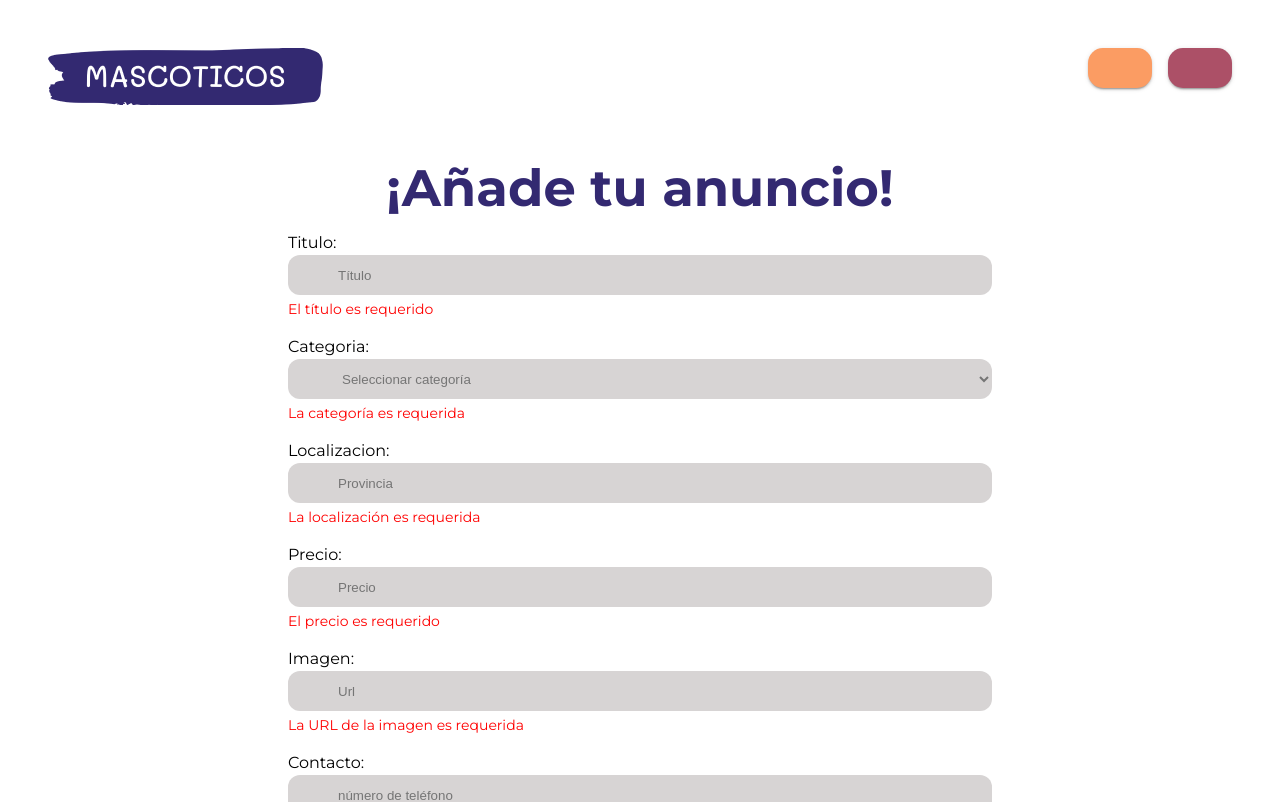
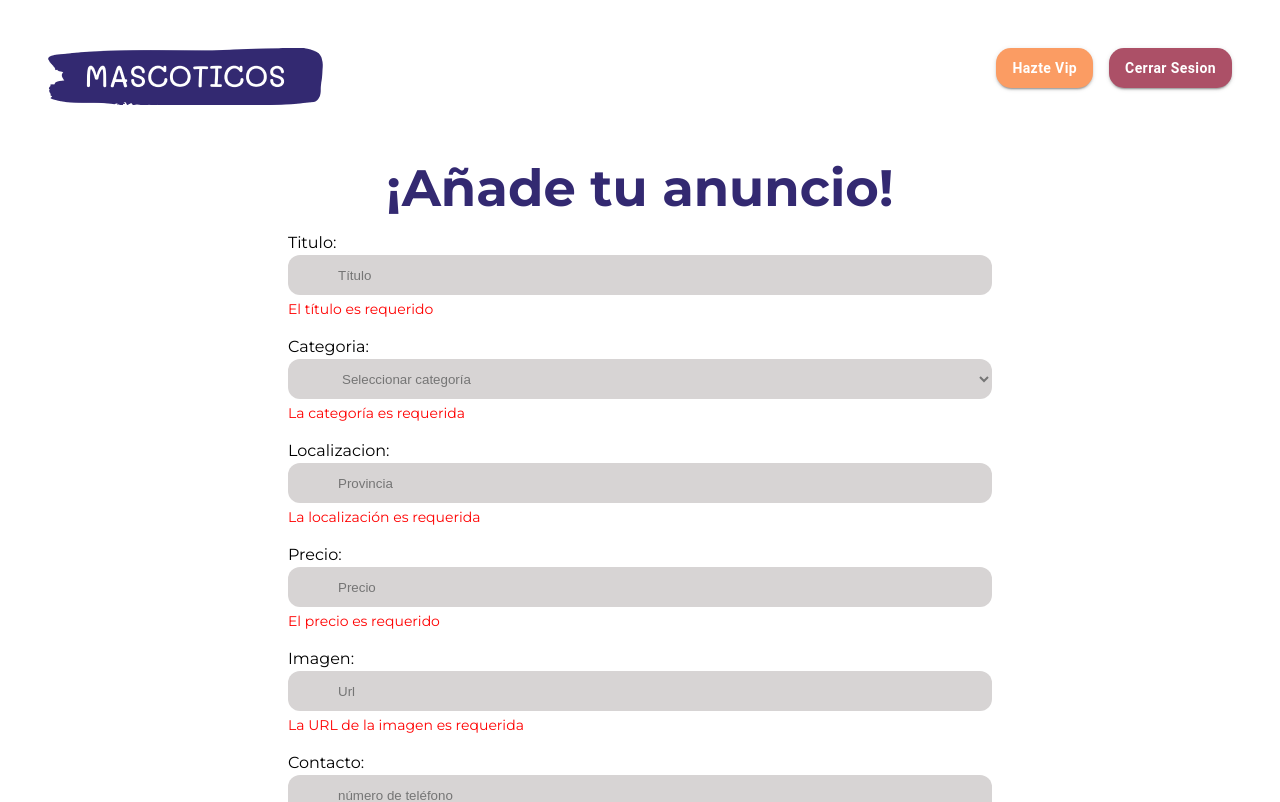
Before and after one commit to erigt/Hackathon_22, a React (Vite) app in the folder frontend/: page /addform in a window 1280 px wide. Shown: the top 802 px of the page. Built offline with nearby package versions, Linux system fonts and the light colour scheme.

Commit message:
botones header arreglados

```diff
--- a/frontend/src/pages/AddForm.jsx
+++ b/frontend/src/pages/AddForm.jsx
@@ -7,7 +7,7 @@ export default function AddForm() {
   return (
     <>
     <main>
-    <Header text={'Cerrar Sesion'} />
+    <Header text1={'Cerrar Sesion'} text2={'Hazte Vip'} />
     <h2>¡Añade tu anuncio!</h2>
       <Form />
       <Footer />
```
